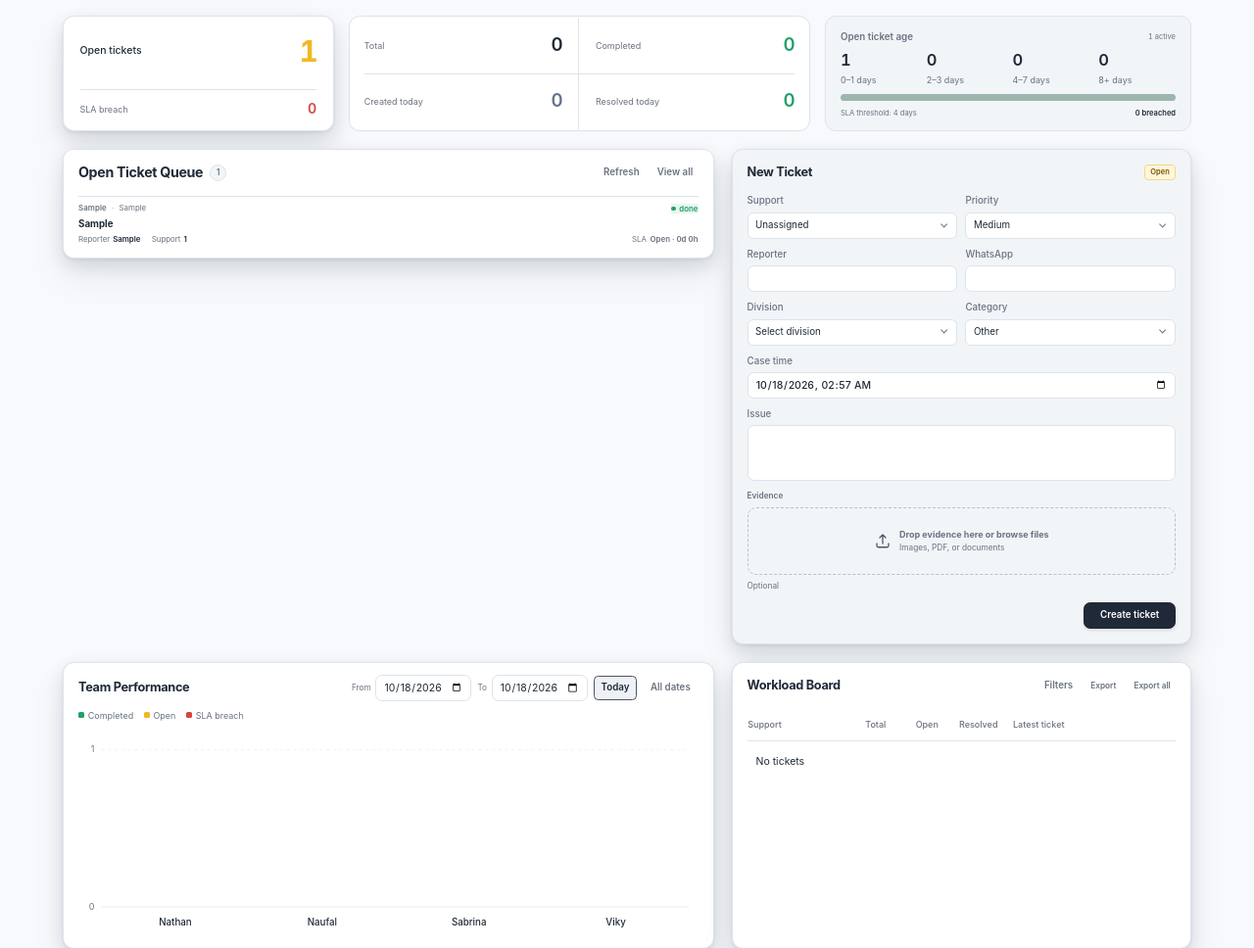
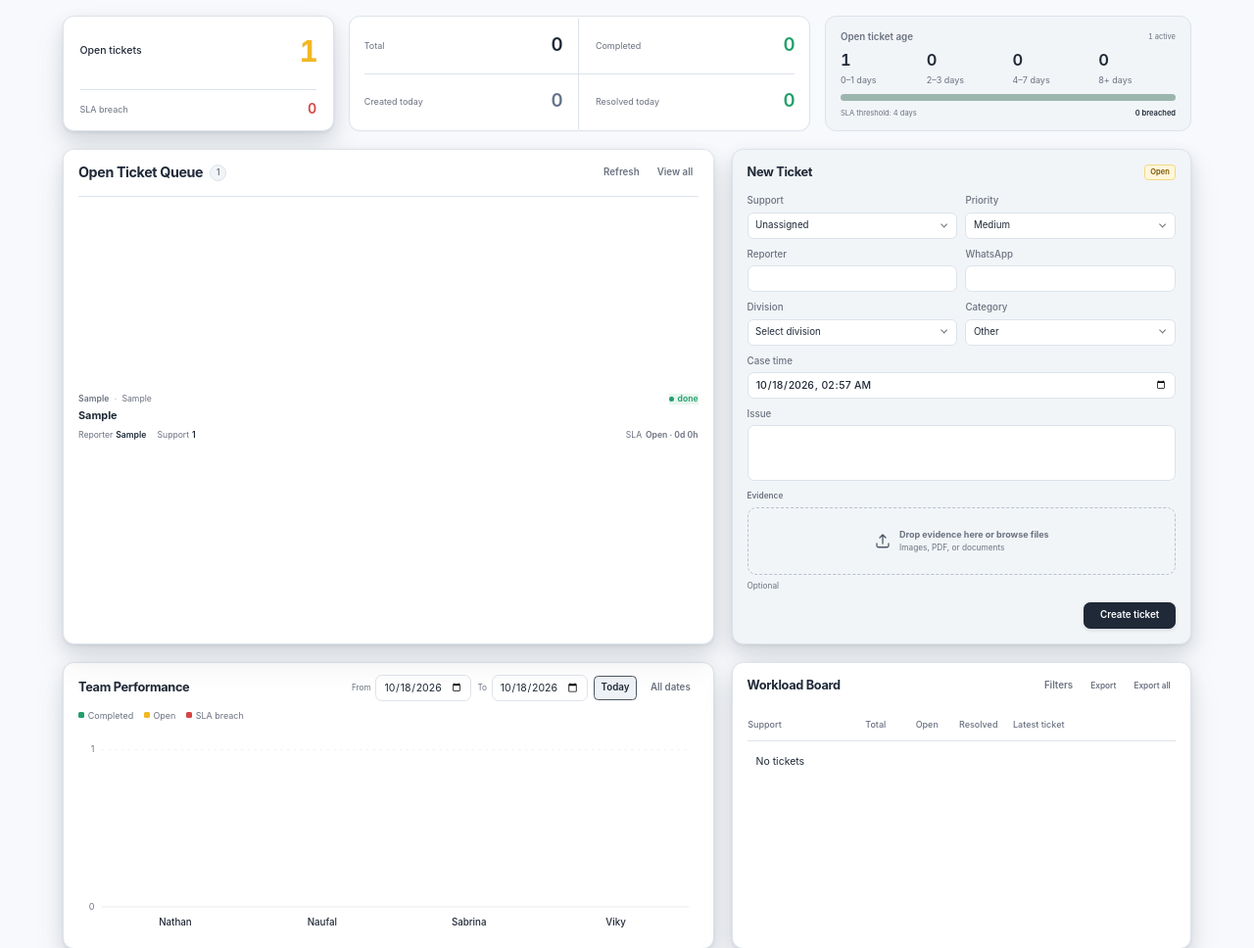
Before and after one commit to naufalismailyusuf/POLO-Ticketing, a Flask app: page / in a window 1280 px wide. Shown: the part 53-1021 px from the top of the page at 98% size. Run offline with Flask 3, Linux system fonts and the light colour scheme; the visitor is signed in with stand-in values (Sample User, id 1); data comes from the database, SQL or seed files in the repository; tables that the repository leaves empty hold one stand-in row (values such as "Sample post"); data that the repository does not hold is empty; some libraries are stand-ins or nearby versions.

Commit message:
R73: balance desktop queue height and readable rows

```diff
--- a/static/css/dashboard-queue-v71.css
+++ b/static/css/dashboard-queue-v71.css
@@ -116,20 +116,56 @@
   :is(.queue-card, .modal-content) .queue-item{transition:none!important}
 }
 
-/* Revisi 72: remove legacy R42 equal-height stretching.
-   Queue fits its content at small counts; the 520px cap keeps many
-   tickets scrollable without a visible scrollbar. New Ticket is unchanged. */
+/* R73 — Balanced compact queue. Desktop cards share the same grid-row height.
+   A small queue distributes available height; long queues scroll internally. */
 @media (min-width:901px) {
   .dashboard-layout > .queue-card {
-    align-self:start !important;
-    height:auto !important;
-    max-height:520px !important;
+    align-self:stretch!important;
+    height:100%!important;
+    max-height:none!important;
+    min-height:0!important;
+  }
+  .dashboard-layout > .create-card {align-self:stretch!important;}
+  .dashboard-layout > .queue-card .queue-list {
+    flex:1 1 0!important;
+    height:0!important;
+    min-height:0!important;
+    max-height:none!important;
+    overflow-y:auto!important;
+    overflow-x:hidden!important;
+    justify-content:flex-start;
+  }
+  .dashboard-layout > .queue-card .queue-list .queue-row-wrap {
+    flex:1 0 102px!important;
+    min-height:102px!important;
+    align-content:center!important;
+    padding:13px 0!important;
+  }
+  .dashboard-layout > .queue-card .queue-list:has(> .queue-row-wrap:nth-child(6)) .queue-row-wrap {
+    flex:0 0 auto!important;
+    min-height:102px!important;
+  }
+  .dashboard-layout > .queue-card .queue-list .empty {flex:1;}
+}
+.queue-card .queue-scroll-hint[hidden] {display:none!important;}
+.queue-card .queue-title {font-size:14.5px!important;line-height:1.45!important;}
+.queue-card .ticket-no,
+.queue-card .queue-category,
+.queue-card .queue-priority,
+.queue-card .queue-status,
+.queue-card .queue-person,
+.queue-card .queue-sla {font-size:11.5px!important;}
+.queue-card .queue-context {margin-top:7px;}
+@media (max-width:900px) {
+  .dashboard-layout > .queue-card {
+    align-self:start!important;
+    height:auto!important;
+    max-height:520px!important;
   }
   .dashboard-layout > .queue-card .queue-list {
-    flex:0 1 auto !important;
-    height:auto !important;
-    max-height:none !important;
-    overflow-y:auto !important;
+    flex:0 1 auto!important;
+    height:auto!important;
+    max-height:none!important;
+    overflow-y:auto!important;
   }
 }
-.queue-card .queue-scroll-hint[hidden] { display:none !important; }
```
